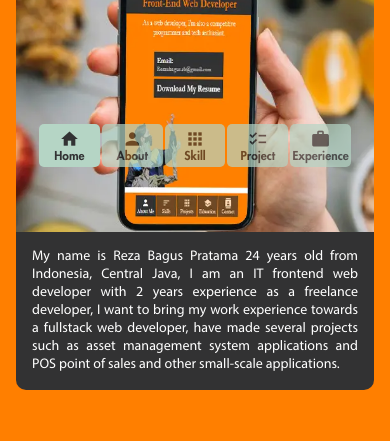
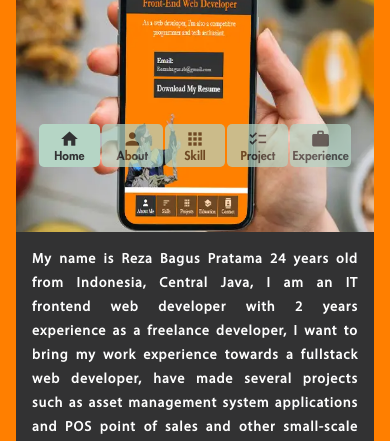
Before and after one commit to reGardens/portfolio, a website: page index.html in a window 390 px wide. Shown: the part 659-1100 px from the top of the page. Drawn offline with nearby package versions, Linux system fonts and the light colour scheme; files whose address does not match are found by name.

Commit message:
customize font desc into about me section

```diff
--- a/style.scss
+++ b/style.scss
@@ -815,8 +815,8 @@ header {
                     h3 {
                         text-align: justify;
                         padding: 1rem;
-                        letter-spacing: unset;
-                        line-height: normal;
+                        font-weight: bold;
+                        letter-spacing: 1px;
                     }
                 }
             }
```
Also changed, not shown: style.css.
